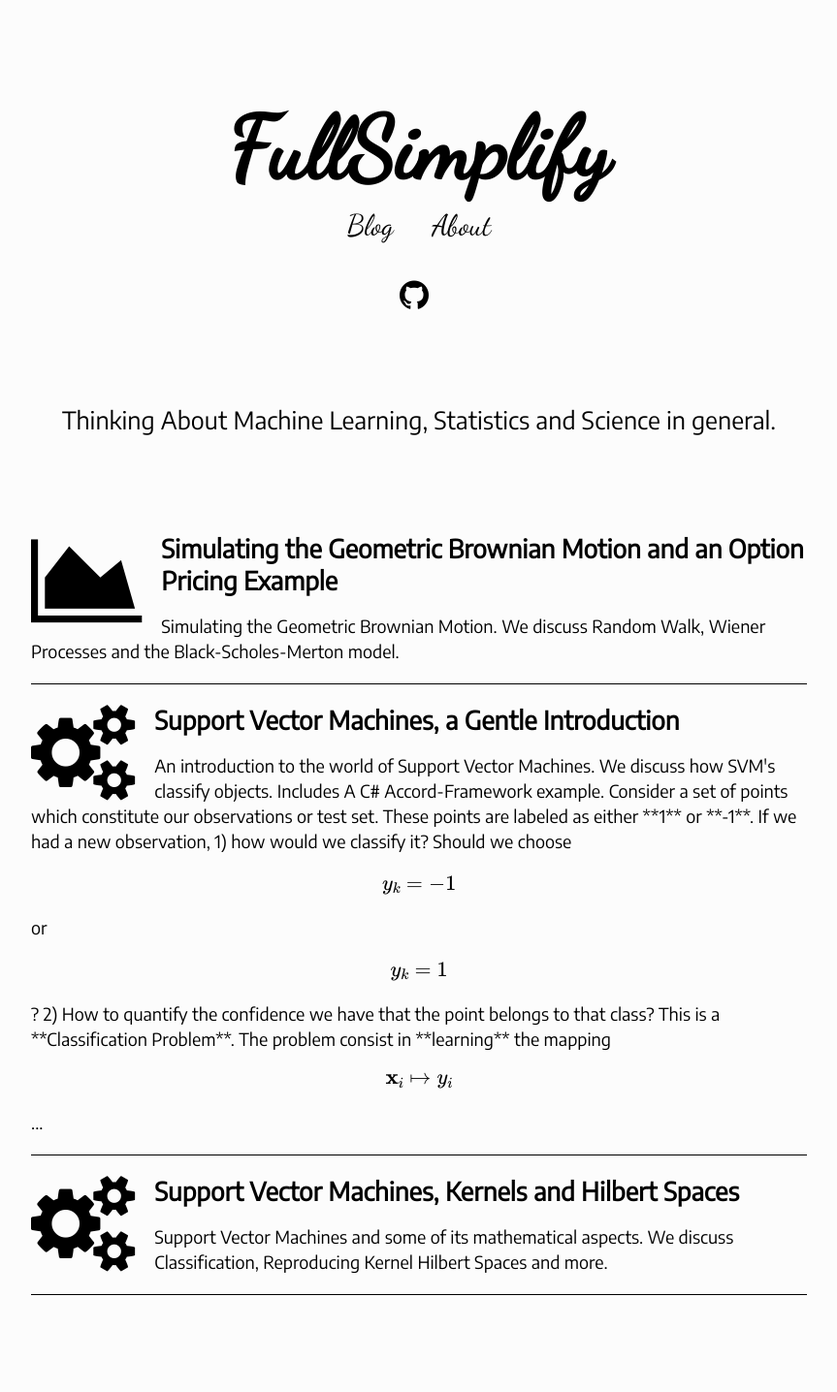
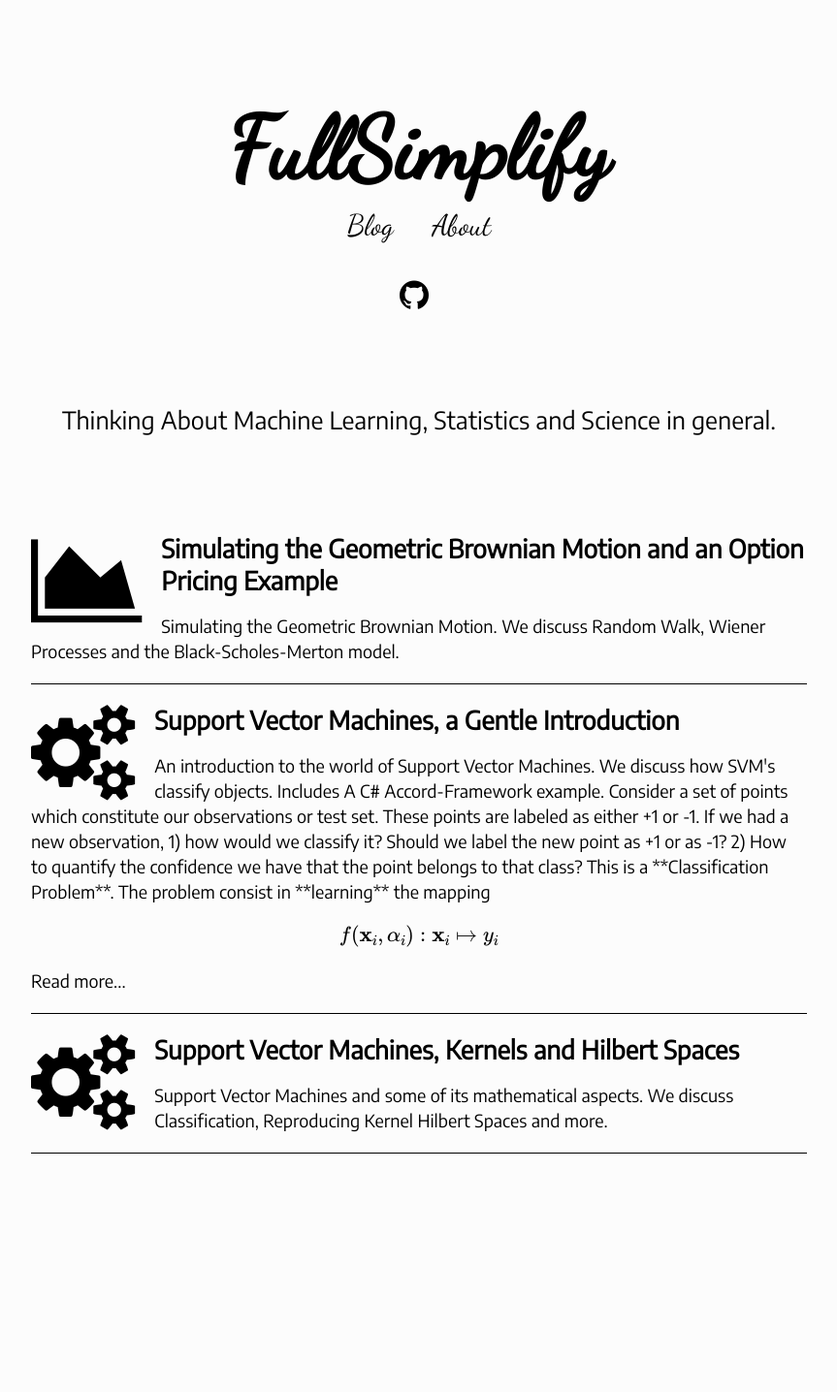
Before and after one commit to FullSimplify/FullSimplify.github.io, a Jekyll site: the page built from index.html, in a window 1280 px wide. Shown: the whole page at 97% size, without its empty margins (208-1071 px from the left). Built offline with Jekyll 4.4.1, drawn with Linux system fonts in a browser that asks for light colours; some web fonts are replaced; formulas are drawn with MathJax 3; after the commit the page ends 1290 px from its top, so only the background shows below that.

Commit message:
Update 2000-01-03-SVM-a-gentle-introduction-01.md

```diff
--- a/_posts/2000-01-03-SVM-a-gentle-introduction-01.md
+++ b/_posts/2000-01-03-SVM-a-gentle-introduction-01.md
@@ -1,7 +1,7 @@
 ---
 layout: post
 description: An introduction to the world of Support Vector Machines. We discuss how SVM's classify objects, and look at some examples.
-excerpt: An introduction to the world of Support Vector Machines. We discuss how SVM's classify objects. Includes A C# Accord-Framework example. Consider a set of points which constitute our observations or test set. These points are labeled as either **1** or **-1**. If we had a new observation, 1) how would we classify it? Should we choose $$y_k = -1$$ or $$y_k=1$$? 2) How to quantify the confidence we have that the point belongs to that class? This is a **Classification Problem**. The problem consist in **learning** the mapping $$\mathbf{x}_i\mapsto y_i$$...
+excerpt: An introduction to the world of Support Vector Machines. We discuss how SVM's classify objects. Includes A C# Accord-Framework example. Consider a set of points which constitute our observations or test set. These points are labeled as either +1 or -1. If we had a new observation, 1) how would we classify it? Should we label the new point as +1 or as -1? 2) How to quantify the confidence we have that the point belongs to that class? This is a **Classification Problem**. The problem consist in **learning** the mapping $$f(\mathbf{x}_i,\alpha_i):\mathbf{x}_i\mapsto y_i$$Read more...
 title: "Support Vector Machines, a Gentle Introduction"
 subtitle: An introduction to the world of Support Vector Machines. We discuss how SVM's classify objects, and look at some examples.
 excerpt_separator: <!--more-->
```
